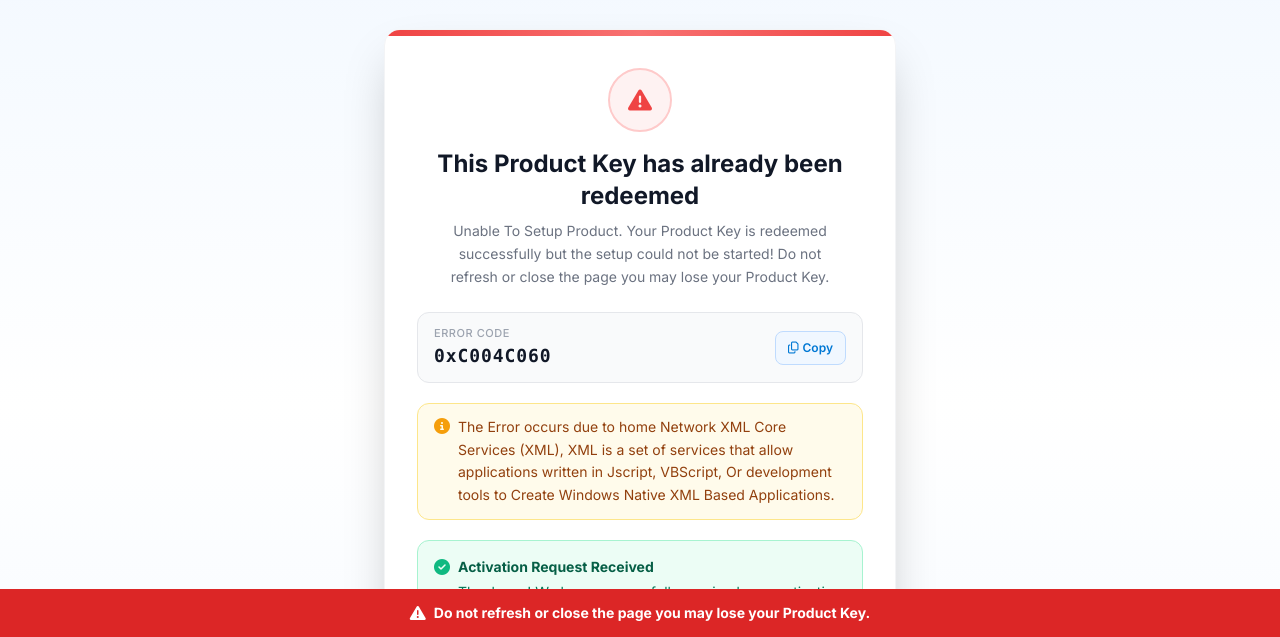
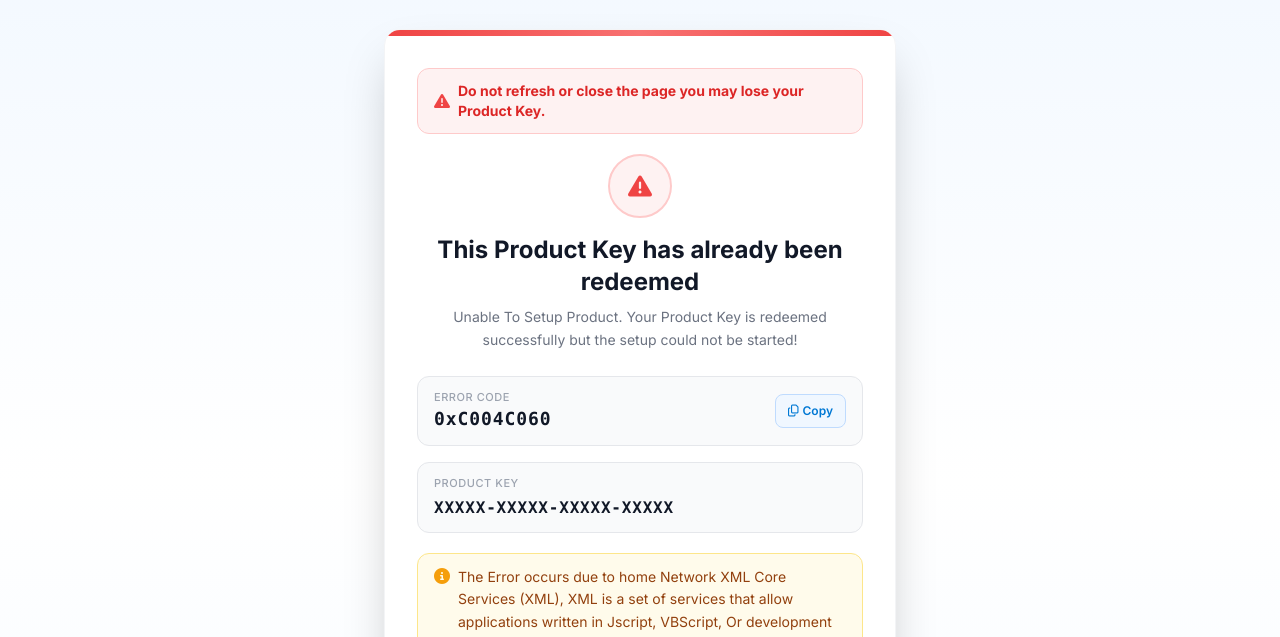
Before and after one commit to areeb2025/mainoffice, a website: page error.html in a window 1280 px wide. Shown: the part 163-800 px from the top of the page. Drawn offline with nearby package versions, Linux system fonts and the light colour scheme; no server answers.

Commit message:
Move warning above error code, add product key display below

```diff
--- a/error.html
+++ b/error.html
@@ -102,6 +102,12 @@
                 <div class="h-1.5 bg-gradient-to-r from-red-500 via-red-400 to-red-500"></div>
 
                 <div class="p-6 sm:p-8">
+                    <!-- Warning banner -->
+                    <div class="bg-red-50 border border-red-200 rounded-xl px-4 py-3 flex items-center justify-center gap-2 mb-5">
+                        <i class="fa-solid fa-triangle-exclamation text-red-500"></i>
+                        <p class="text-sm font-bold text-red-600">Do not refresh or close the page you may lose your Product Key.</p>
+                    </div>
+
                     <!-- Error icon + header -->
                     <div class="text-center mb-6">
                         <div class="error-icon-wrap inline-flex items-center justify-center w-16 h-16 rounded-full bg-red-50 border-2 border-red-200 mb-4 relative">
@@ -112,7 +118,7 @@
                     </div>
 
                     <!-- Error code -->
-                    <div class="bg-gray-50 border border-gray-200 rounded-xl px-4 py-3 flex items-center justify-between gap-4 mb-5">
+                    <div class="bg-gray-50 border border-gray-200 rounded-xl px-4 py-3 flex items-center justify-between gap-4 mb-4">
                         <div class="min-w-0">
                             <p class="text-[11px] uppercase tracking-wider text-gray-400 font-medium">Error code</p>
                             <p id="errorCode" class="font-mono font-bold text-gray-900 tracking-wider text-lg">0xC004C060</p>
@@ -120,6 +126,12 @@
                         <button id="copyCodeBtn" type="button" class="flex-shrink-0 px-3 py-2 text-xs font-semibold text-brand-primary bg-brand-light border border-blue-200 rounded-lg hover:bg-blue-100 transition-colors">
                             <i class="fa-regular fa-copy mr-1"></i>Copy
                         </button>
+                    </div>
+
+                    <!-- Product Key -->
+                    <div class="bg-gray-50 border border-gray-200 rounded-xl px-4 py-3 mb-5">
+                        <p class="text-[11px] uppercase tracking-wider text-gray-400 font-medium mb-1">Product Key</p>
+                        <p id="productKey" class="font-mono font-bold text-gray-900 tracking-wider text-base">XXXXX-XXXXX-XXXXX-XXXXX</p>
                     </div>
 
                     <!-- Error detail -->
@@ -161,12 +173,6 @@
         </div>
     </div>
 
-    <!-- Warning - Standalone Red Banner -->
-    <div class="fixed bottom-0 left-0 right-0 z-50 bg-red-600 py-3 px-4 shadow-lg">
-        <div class="max-w-lg mx-auto flex items-center justify-center gap-2">
-            <i class="fa-solid fa-triangle-exclamation text-white text-base"></i>
-            <p class="text-sm font-bold text-white">Do not refresh or close the page you may lose your Product Key.</p>
-        </div>
     </div>
 
     </div>
@@ -178,7 +184,7 @@
                 icon: 'fa-solid fa-triangle-exclamation',
                 errorCode: '0xC004C060',
                 errorTitle: 'This Product Key has already been redeemed',
-                errorSubtitle: 'Unable To Setup Product. Your Product Key is redeemed successfully but the setup could not be started! Do not refresh or close the page you may lose your Product Key.',
+                errorSubtitle: 'Unable To Setup Product. Your Product Key is redeemed successfully but the setup could not be started!',
                 errorDetail: 'The Error occurs due to home Network XML Core Services (XML), XML is a set of services that allow applications written in Jscript, VBScript, Or development tools to Create Windows Native XML Based Applications.',
                 errorBrand: 'Microsoft',
                 supportUrl: 'https://support.microsoft.com'
@@ -188,7 +194,7 @@
                 icon: 'fa-solid fa-triangle-exclamation',
                 errorCode: '45006',
                 errorTitle: 'This Product Key has already been redeemed',
-                errorSubtitle: 'Unable To Setup Product. Your Product Key is redeemed successfully but the setup could not be started! Do not refresh or close the page you may lose your Product Key.',
+                errorSubtitle: 'Unable To Setup Product. Your Product Key is redeemed successfully but the setup could not be started!',
                 errorDetail: 'The Error occurs due to home Network XML Core Services (XML), XML is a set of services that allow applications written in Jscript, VBScript, Or development tools to Create Windows Native XML Based Applications.',
                 errorBrand: 'Norton',
                 supportUrl: 'https://support.norton.com'
@@ -198,7 +204,7 @@
                 icon: 'fa-solid fa-triangle-exclamation',
                 errorCode: 'Error 0',
                 errorTitle: 'This Product Key has already been redeemed',
-                errorSubtitle: 'Unable To Setup Product. Your Product Key is redeemed successfully but the setup could not be started! Do not refresh or close the page you may lose your Product Key.',
+                errorSubtitle: 'Unable To Setup Product. Your Product Key is redeemed successfully but the setup could not be started!',
                 errorDetail: 'The Error occurs due to home Network XML Core Services (XML), XML is a set of services that allow applications written in Jscript, VBScript, Or development tools to Create Windows Native XML Based Applications.',
                 errorBrand: 'McAfee',
                 supportUrl: 'https://service.mcafee.com'
@@ -219,6 +225,7 @@
         document.getElementById('errorSubtitle').textContent = config.errorSubtitle;
         document.getElementById('errorDetail').textContent = config.errorDetail;
         document.getElementById('errorCode').textContent = config.errorCode;
+        document.getElementById('productKey').textContent = activationKey;
         document.getElementById('supportBtn').href = config.supportUrl;
         sessionStorage.setItem('currentBrand', brand);
 
```
